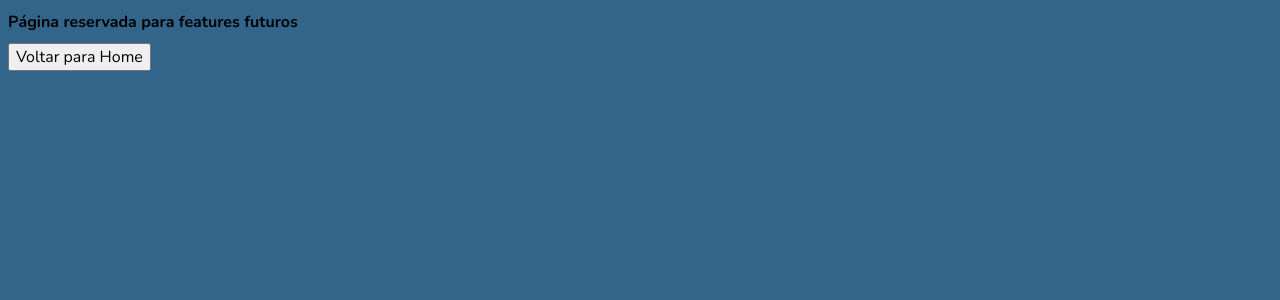
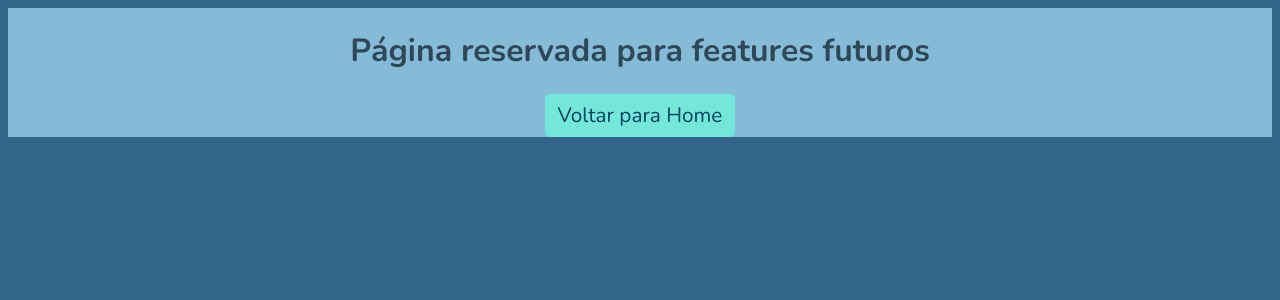
Before and after one commit to joaofelipelliccione/trybe_frontend_7-trivia_game, a React (Create React App) app: page /settings in a window 1280 px wide. Shown: the top 300 px of the page. Built offline with nearby package versions, Linux system fonts and the light colour scheme.

Commit message:
Fazendo CSS da página de Settings.

```diff
--- a/src/pages/Settings.jsx
+++ b/src/pages/Settings.jsx
@@ -1,5 +1,6 @@
 import React from 'react';
 import { Link } from 'react-router-dom';
+import '../styles/settings.css';
 
 class Settings extends React.Component {
   render() {
@@ -10,6 +11,7 @@ class Settings extends React.Component {
           to="/"
         >
           <button
+            id="backToHomeFromSettings"
             type="button"
           >
             Voltar para Home
--- /dev/null
+++ b/src/styles/settings.css
@@ -0,0 +1,47 @@
+@import url('https://fonts.googleapis.com/css2?family=Nunito:wght@300;400;700&display=swap');
+
+* {
+  box-sizing: border-box;
+  font-family: Nunito, sans-serif;
+  font-size: 1em;
+}
+
+#settingsPage {
+  background-color: #86BBD8;
+  display: flex;
+  flex-direction: column;
+  align-items: center;
+}
+
+#settingsPage h1 {
+  color: #2F4858;
+  width: fit-content;
+  text-align: center;
+  font-size: 2em;
+}
+
+#settingsPage a {
+  display: flex;
+  justify-content: center;
+  width: 50%;
+  text-decoration: none;
+  font-size: 1.3em;
+}
+
+#backToHomeFromSettings {
+  background-color: #75E6DA;
+  color: #05445E;
+  border: none;
+  border-radius: 5px;
+  width: 30%;
+  cursor: pointer;
+  padding: 1.2%;
+  transition: 0.3s width ease-in-out;
+}
+
+#backToHomeFromSettings:hover {
+  background-color: #f8ca74;
+  color: black;
+  box-shadow: rgba(0, 0, 0, 0.24) 0px 3px 8px;
+  width: 35%;
+}
```
Also changed, not shown: src/images/index.js (added).
